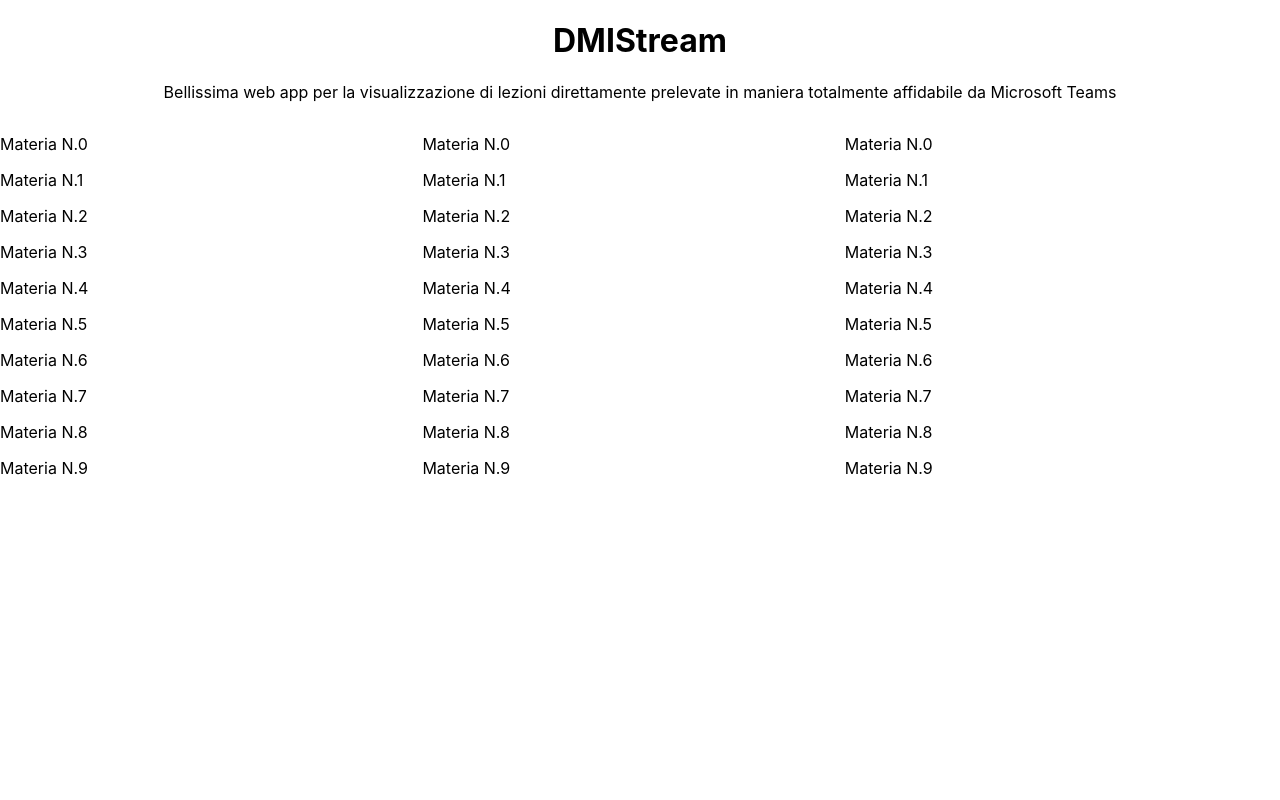
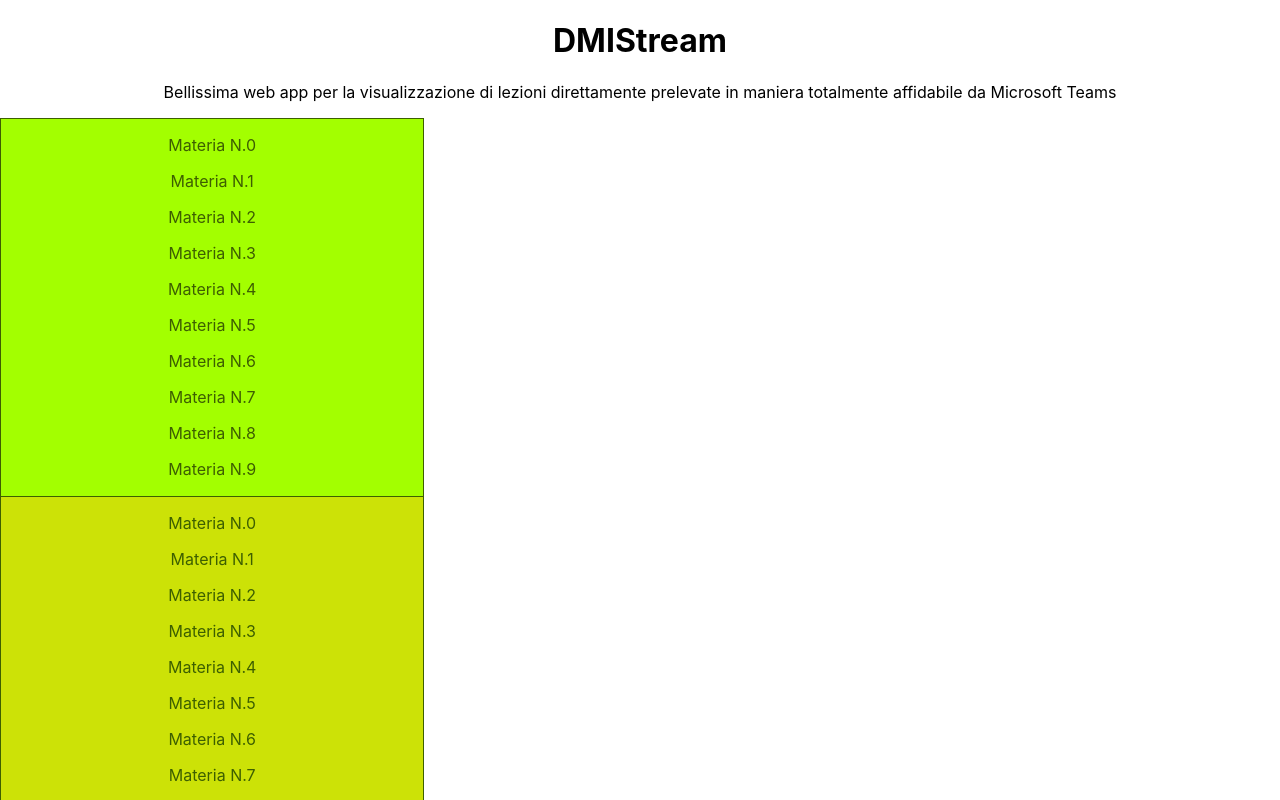
Before and after one commit to Hollerith98T/DMIStream, a React (Create React App) app: page / in a window 1280 px wide. Shown: the top 800 px of the page. Built offline with nearby package versions, Linux system fonts and the light colour scheme.

Commit message:
upgrade css

```diff
--- a/src/App.css
+++ b/src/App.css
@@ -8,9 +8,32 @@
 
 .contents-grid {
   display: grid;
-  grid-template-columns: 33% 33% 34%;
+  grid-template-columns: 33%, 33%, 34%;
 }
 
-.columns {
+.columns1 {
   width: 33%;
+  height: 100%;
+  border: 1px solid;
+  color: #3D5F00;
+  background: #A3FF00;
+  text-align: center
 }
+
+.columns2 {
+  width: 33%;
+  height: 100%;
+  border: 1px solid;
+  color: #3D5F00;
+  background: #cce207;
+  text-align: center
+}
+
+.columns3 {
+  width: 33%;
+  height: 100%;
+  border: 1px solid;
+  color: #3D5F00;
+  background: #ffae00;
+  text-align: center
+}
--- a/src/App.tsx
+++ b/src/App.tsx
@@ -16,17 +16,17 @@
         totalmente affidabile da Microsoft Teams
       </p>
       <div className="contents-grid">
-        <div className="columns">
+        <div className="columns1">
           {subjects.map((subject, index) => (
             <p>{subject}</p>
           ))}
         </div>
-        <div className="columns">
+        <div className="columns2">
           {subjects.map((subject, index) => (
             <p>{subject}</p>
           ))}
         </div>
-        <div className="columns">
+        <div className="columns3">
           {subjects.map((subject, index) => (
             <p>{subject}</p>
           ))}
```
